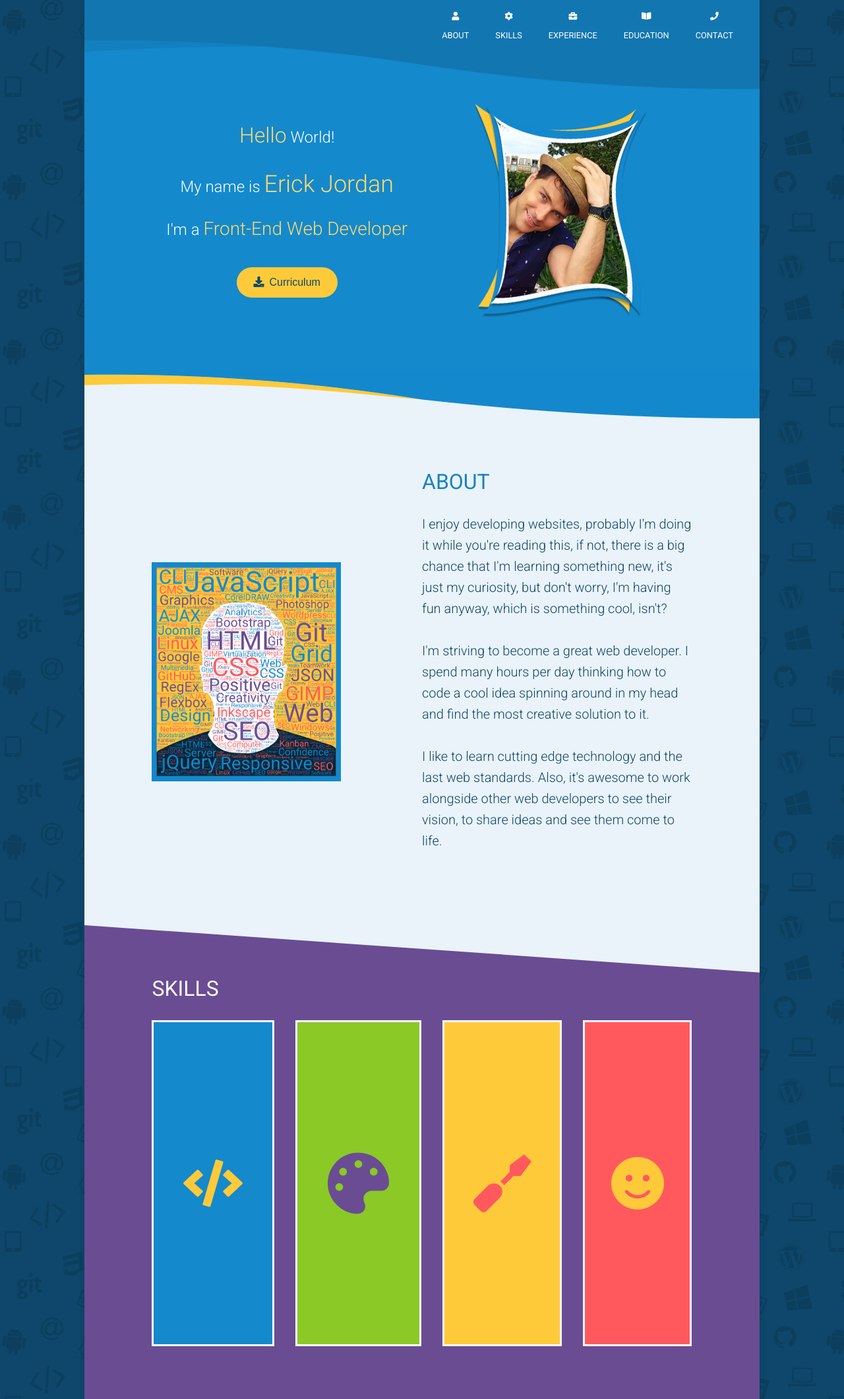
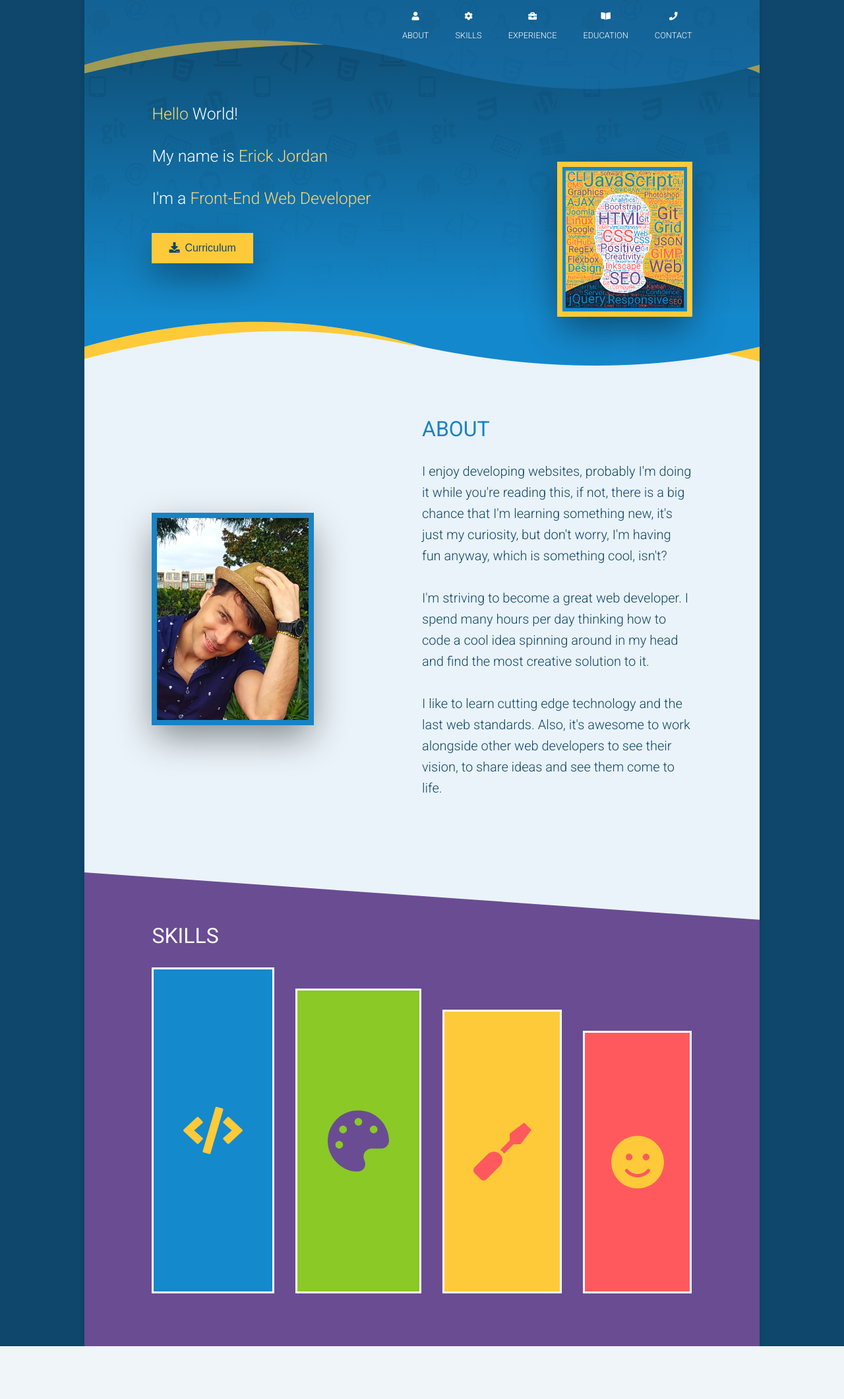
Before and after one commit to erixoalexandros/Personal-Web-Page, a PHP site: page / in a window 1280 px wide. Shown: the whole page at 66% size. After the commit the page ends 2040 px from the top, so only its background shows below. Run offline with PHP 8.4, Linux system fonts and the light colour scheme; some libraries are stand-ins or nearby versions.

Commit message:
Added some modifications to the header

```diff
--- a/css/main.css
+++ b/css/main.css
@@ -5,8 +5,9 @@
 }
 
 body {
-  background-attachment: fixed;
-  background-image: url('../img/bg-pattern2.png');
+  /* background-attachment: fixed;
+  background-image: url('../img/bg-pattern2.png'); */
+  background-color: #0E476B;
   color: #0E476B;
   font-family: 'Roboto', sans-serif;
   text-rendering: optimizeLegibility;
@@ -23,12 +24,13 @@ body {
 
 header {
   background: #1489CC;
+  background: linear-gradient(#ffffff00, #1489CC), url('../img/bg-pattern2.png');
   color: #fff;
   position: relative;
 }
 
 header::before {
-  background: url('../img/header-top-edge.png') no-repeat center/cover;
+  background: url('../img/header-top-edge.png') no-repeat center/100% 100%;
   content: '';
   height: 135px;
   position: absolute;
@@ -37,11 +39,11 @@ header::before {
 }
 
 header::after {
-  background: url('../img/header-bottom-edge.png') no-repeat center/cover;
+  background: url('../img/header-bottom-edge.png') no-repeat center/100% 100%;
   content: '';
   height: 74px;
   position: absolute;
-  top: 70vh;
+  top: 60vh;
   width: 100%;
 }
 
@@ -51,9 +53,12 @@ nav {
   color: #fff;
   display: flex;
   font-size: 0.8rem;
+  font-weight: 300;
   height: 10vh;
   justify-content: flex-end;
+  margin: auto;
   text-align: center;
+  width: 80%;
 }
 
 nav ul {
@@ -69,8 +74,12 @@ nav li {
   z-index: 1;
 }
 
+nav li:last-child {
+  margin-right: 0;
+}
+
 nav li:hover {
-  color:  #FFCA3A;
+  color: #FFCA3A;
   transition: 0.2s;
 }
 
@@ -82,26 +91,27 @@ nav i {
 
 .header-main-content {
   display: flex;
-  height: 60vh;
+  height: 50vh;
   margin: auto;
   width: 80%;
 }
 
 .header-image-container {
-  align-items: center;
+  align-items: flex-end;
   display: flex;
-  justify-content: center;
+  justify-content: flex-end;
   width: 50%;
 }
 
 .header-image-container img {
-  transform: rotate(5deg);
-  width: 80%;
+  border: 0.5rem solid #FFCA3A;
+  box-shadow: 0px 21px 52px -5px rgba(0,0,0,0.45);
+  width: 50%;
   z-index: 1;
 }
 
 .header-headings-container {
-  align-items: center;
+  align-items: flex-start;
   display: flex;
   flex-direction: column;
   justify-content: center;
@@ -109,32 +119,20 @@ nav i {
 }
 
 .header-headings-container p {
-  font-size: 1.5rem;
+  font-size: 1.55rem;
   font-weight: 300;
   height: 3rem;
-  margin-bottom: 1.5rem;
+  margin-bottom: 1rem;
 }
 
 .header-headings-container span {
   color: #FFD86F;
 }
 
-.header-headings-container p:nth-of-type(1) span {
-  font-size: 2rem;
-}
-
-.header-headings-container p:nth-of-type(2) span {
-  font-size: 2.25rem;
-}
-
-.header-headings-container p:nth-of-type(3) span {
-  font-size: 1.75rem;
-}
-
 .header-headings-container button {
   background-color: #FFCA3A;
   border: 2px solid transparent;
-  border-radius: 2rem;
+  box-shadow: 0px 21px 52px -5px rgba(0,0,0,0.45);
   color: #0E476B;
   cursor: pointer;
   font-size: 1rem;
@@ -144,7 +142,6 @@ nav i {
 }
 
 .header-headings-container button:hover {
-  background-color: #FFDD81;
   color: #0E476B;
   padding: 0.75rem 2rem;
 }
@@ -203,7 +200,9 @@ nav i {
   }
 
   .about-image-container img {
-    width: 70%;
+    border: 0.5rem solid #1982C4;
+    box-shadow: 0px 21px 52px -5px rgba(0,0,0,0.45);
+    width: 60%;
   }
 
 /* ABOUT END /////////////////////////////////////////////// */
@@ -234,8 +233,10 @@ nav i {
 }
 
 .skills-card {
+  cursor: col-resize;
   display: flex;
   flex: 1;
+  user-select: none;
 }
 
 .skills-card ul {
@@ -259,7 +260,7 @@ nav i {
   margin-right: 0;
 }
 
-.skills-card ul:active {
+.skills-card ul:hover {
   background-color: #fff;
   background-image: none;
   border-radius: 0;
@@ -281,17 +282,20 @@ nav i {
   background-color: #8AC926;
   background-image: url('../img/skills-graphics.svg');
   color: #0E476B;
+  margin-top: 2rem;
 }
 
 .skill-card-tools {
   background-color: #FFCA3A;
   background-image: url('../img/skills-tools.svg');
   color: #0E476B;
+  margin-top: 4rem;
 }
 
 .skill-card-personal {
   background-color: #FF595E;
   background-image: url('../img/skills-personal.svg');
+  margin-top: 6rem;
 }
 
 /* SKILLS END /////////////////////////////////////////////// */
--- a/index.html
+++ b/index.html
@@ -42,7 +42,7 @@
                 </div>
 
                 <div class="header-image-container">
-                    <img src="img/header-picture.png" alt="Picture of mine">
+                    <img src="img/word-cloud-skills.png" alt="Word-Cloud with my main skills">
                 </div>
 
             </div>
@@ -54,7 +54,7 @@
         <section class="about">
 
             <div class="about-image-container">
-                <img src="img/word-cloud-skills.png" alt="Word-Cloud with my main skills">
+                <img src="img/me-portrait.png" alt="Picture of mine">
             </div>
 
             <article>
```
Also changed, not shown: img/bg-pattern3.png (deleted), img/bg-pattern4.png (deleted), img/header-bg.jpg (deleted), img/header-picture.png (deleted), img/header-top-edge.png, img/header-top-edge.svg, img/me-landscape.png (added), img/me-portrait.png (added).
